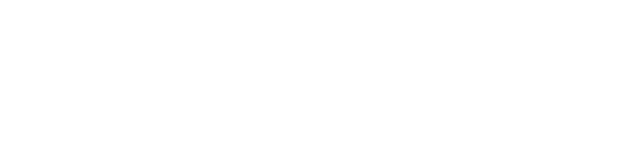
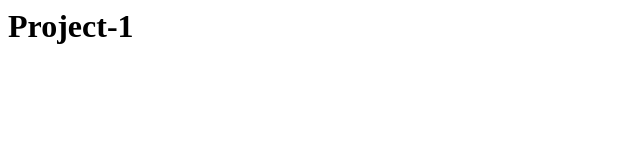
Before and after one commit to dekrus/Fallout2MechanicsMiniRework, a plain HTML site: page index.html in a window 1280 px wide. Shown: the whole page, without its empty margins (0-640 px from the left). Drawn offline with Linux system fonts and the light colour scheme.

Commit message:
Update index.html

```diff
--- a/index.html
+++ b/index.html
@@ -1,9 +1,10 @@
 <! doctype html>
   <html>
     <head>
-		<meta charset="UTF-8">
-		<title>Fallout2MechanicsMiniRework</title>
+	<meta charset="UTF-8">
+	<title>Fallout2MechanicsMiniRework</title>
     </head>
     <body>
+	<h1>Project-1</h1>
     </body>
   </html>
```
